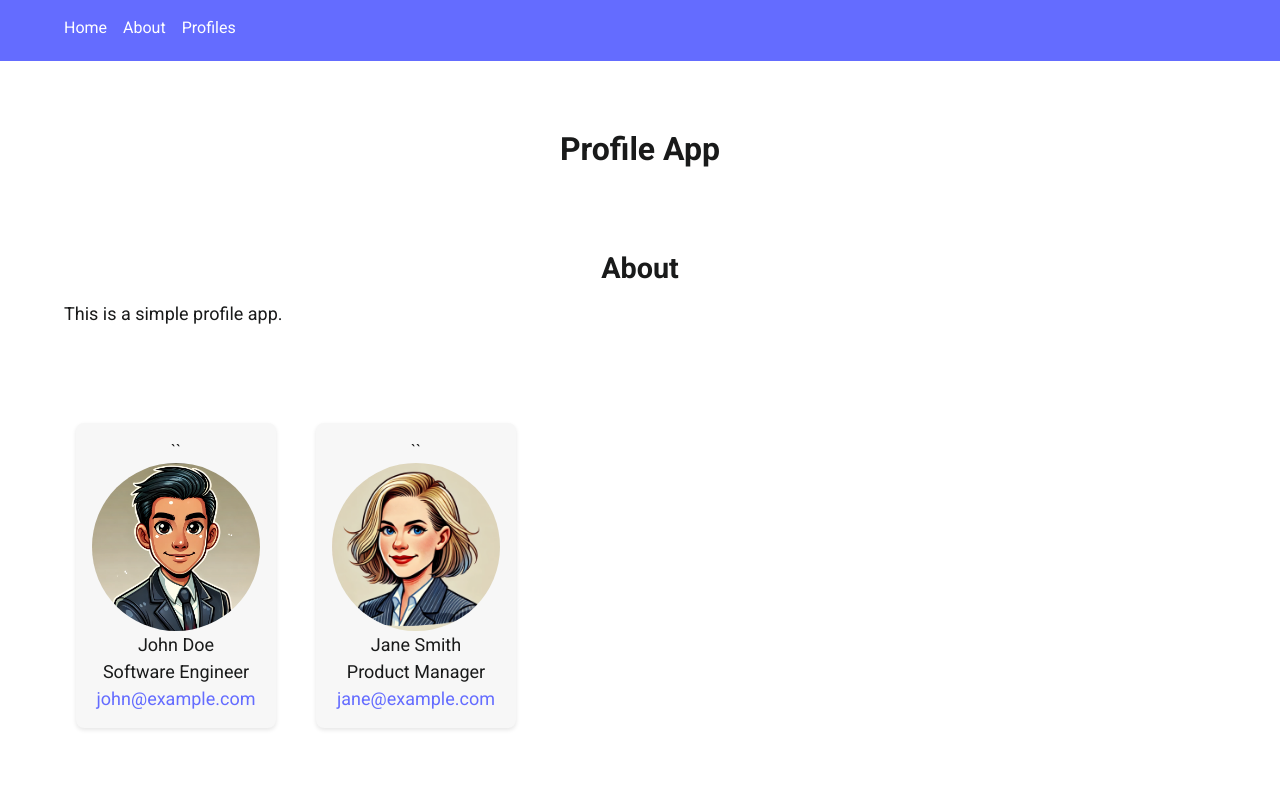
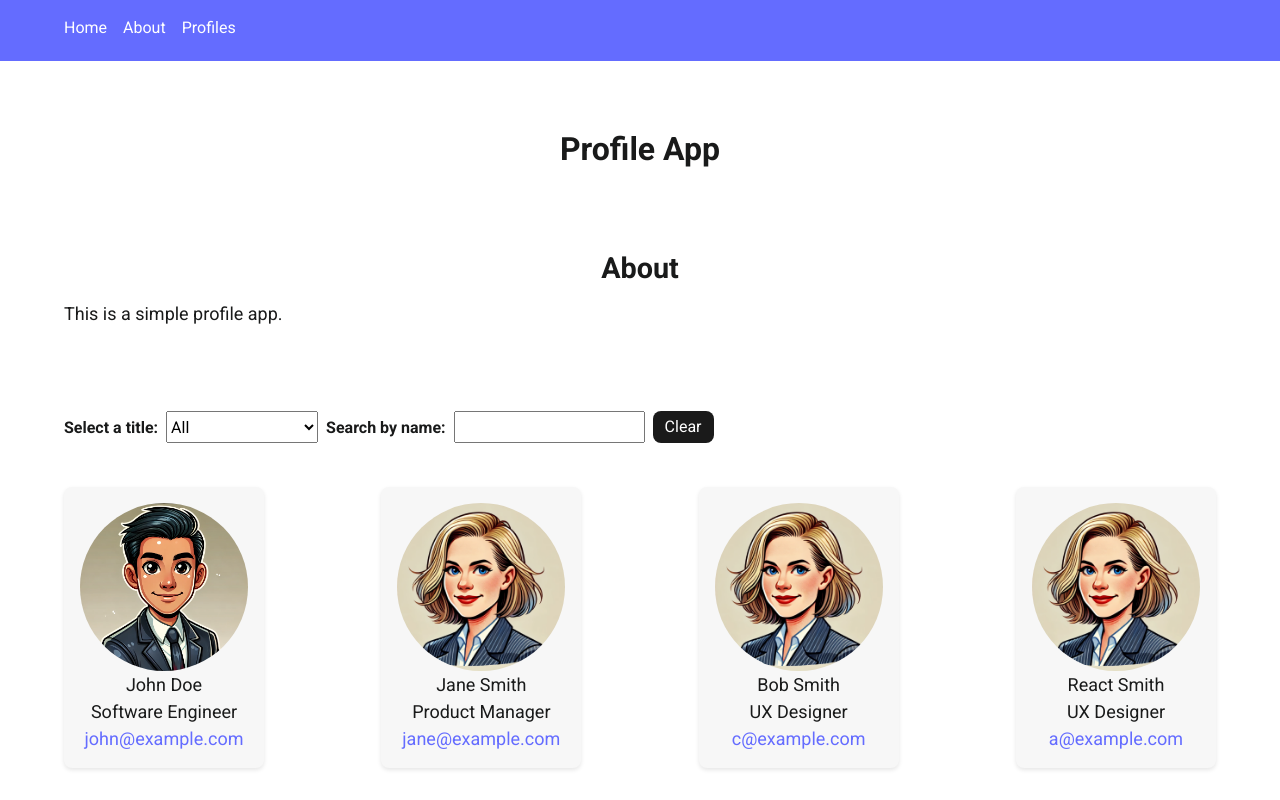
Before and after one commit to Yanhuazong/new-app, a React (Vite) app: page / in a window 1280 px wide. Shown: the top 800 px of the page. Built offline with nearby package versions, Linux system fonts and the light colour scheme.

Commit message:
Add filters

```diff
--- a/src/App.jsx
+++ b/src/App.jsx
@@ -1,18 +1,65 @@
-import './App.css'
-import Card1 from './components/Card1'
-import Card2 from './components/Card2'
-import Navbar from './components/Navbar'
-import About from './components/About'
-import Card from './components/Card'
-import Wrapper from './components/Wrapper'
-import img1 from "./assets/headshot-man.png"
-import img2 from "./assets/headshot-woman.png"
+import "./App.css";
+import Card1 from "./components/Card1";
+import Card2 from "./components/Card2";
+import Navbar from "./components/Navbar";
+import About from "./components/About";
+import Card from "./components/Card";
+import Wrapper from "./components/Wrapper";
+import Filters from "./components/Filters";
+import img1 from "./assets/headshot-man.png";
+import img2 from "./assets/headshot-woman.png";
+import { useState } from "react";
 
 function App() {
   const profiles = [
-    {name: "John Doe", title: "Software Engineer", email: "john@example.com", img: img1},
-    {name: "Jane Smith", title: "Product Manager", email: "jane@example.com", img: img2}
-  ]
+    {
+      name: "John Doe",
+      title: "Software Engineer",
+      email: "john@example.com",
+      img: img1,
+    },
+    {
+      name: "Jane Smith",
+      title: "Product Manager",
+      email: "jane@example.com",
+      img: img2,
+    },
+    {
+      name: "Bob Smith",
+      title: "UX Designer",
+      email: "c@example.com",
+      img: img2,
+    },
+    {
+      name: "React Smith",
+      title: "UX Designer",
+      email: "a@example.com",
+      img: img2,
+    },
+    {
+      name: "Ava Doe",
+      title: "Software Engineer",
+      email: "b@example.com",
+      img: img2,
+    },
+  ];
+  const titles = [...new Set(profiles.map(profile => profile.title))]
+  const [title, setTitle] = useState("")
+  const [search, setSearch] = useState("")
+
+  const handleChange = (event) => {
+    setTitle(event.target.value)
+  }
+  const handleSearch = (event) => {
+    setSearch(event.target.value)
+  }
+  const handleClick = () => {
+    setTitle("")
+    setSearch("")
+  }
+  const filteredProfiles = profiles.filter(profile =>
+    (!title || profile.title===title) && profile.name.toLowerCase().includes(search.toLowerCase())
+  )
 
   return (
     <>
@@ -20,25 +67,29 @@ function App() {
         <Navbar />
       </header>
       <main>
-        <Wrapper>
+        <Wrapper id="header">
           <h1>Profile App</h1>
         </Wrapper>
-        <Wrapper>
-             <About />
+        <Wrapper id="about">
+          <About />
         </Wrapper>
-        <Wrapper>
-             <div className="flex-container">
-              {
-                profiles.map((profile) => (
-                  <Card key={profile.email} name={profile.name} title={profile.title} email={profile.email} img={profile.img} />
-                ))
-              }
-              </div>
+        <Wrapper id="profiles">
+          <Filters titles={titles} onChange={handleChange} onSearch={handleSearch} click={handleClick} title={title} search={search}/>
+          <div className="flex-container">
+            {filteredProfiles.map((profile) => (
+              <Card
+                key={profile.email}
+                name={profile.name}
+                title={profile.title}
+                email={profile.email}
+                img={profile.img}
+              />
+            ))}
+          </div>
         </Wrapper>
       </main>
-
     </>
-  )
+  );
 }
 
 export default App;
--- a/src/components/Card.jsx
+++ b/src/components/Card.jsx
@@ -3,7 +3,7 @@ import PropTypes from "prop-types";
 const Card = ({name, title, email, img}) => {
 
   return (
-    <div className="profile-card">``
+    <div className="profile-card">
       <div className="profile-card__image">
         <img src={img} alt={name} />
       </div>
--- /dev/null
+++ b/src/components/Filters.jsx
@@ -0,0 +1,24 @@
+import "../styles/filters.css"
+
+const Filters = ({titles, onChange, onSearch, click, title, search}) => {
+    return (
+        <div className="filter-container">
+            <div className="select-filter">
+                <label htmlFor="select">Select a title:</label>
+                <select id="select" onChange={onChange} value={title}>
+                <option value="">All</option>
+                {
+                    titles.map(title => <option key={title} value={title}>{title}</option>)
+                }
+                </select>
+            </div>
+            <div className="search-filter">
+                <label htmlFor="search">Search by name:</label>
+                <input id="search" onChange={onSearch} value={search} />
+            </div>
+            <button onClick={click}>Clear</button>
+        </div>
+    )
+}
+
+export default Filters;
--- a/src/components/Wrapper.jsx
+++ b/src/components/Wrapper.jsx
@@ -1,6 +1,6 @@
-const Wrapper = ({ children }) => {
+const Wrapper = ({ children, id }) => {
   return (
-    <div className="section">
+    <div className="section" id={id}>
       <div className="container">{children}</div>
     </div>
   );
--- /dev/null
+++ b/src/styles/filters.css
@@ -0,0 +1,16 @@
+.filter-container{
+    display: flex;
+    flex-wrap: wrap;
+    align-items: center;
+    margin-bottom: 2rem;
+}
+label{
+    font-weight: 700;
+}
+select, input{
+    height: 2rem;
+    margin: 0 0.5rem;
+}
+button{
+    padding: 0.25rem 0.75rem;
+}
--- a/src/styles/global.css
+++ b/src/styles/global.css
@@ -224,4 +224,6 @@ button:hover {
   display: flex;
   flex-wrap: wrap;
   gap: 1rem;
+  margin: 0 -0.75rem;
+  justify-content: space-between;
 }
```
